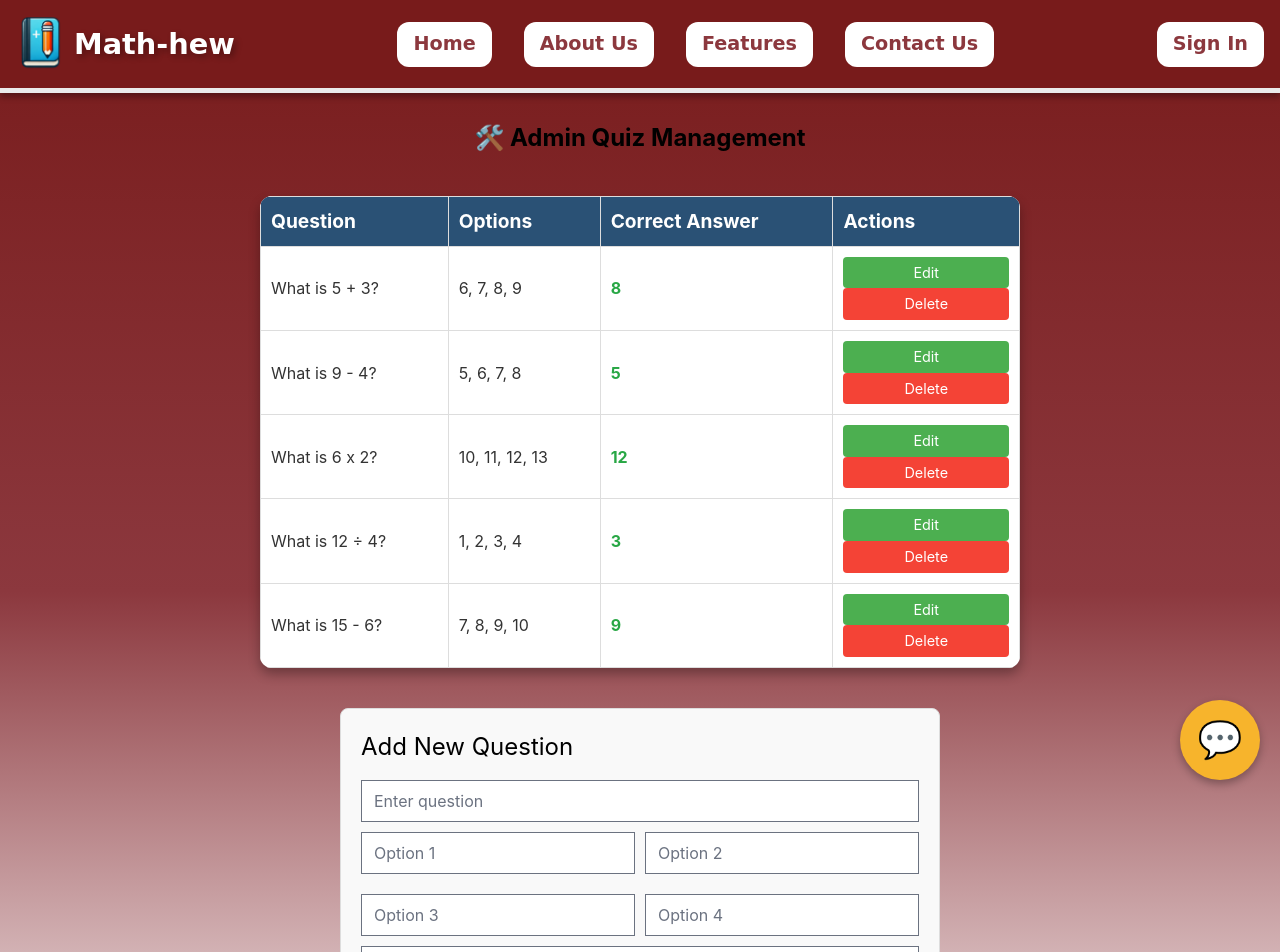
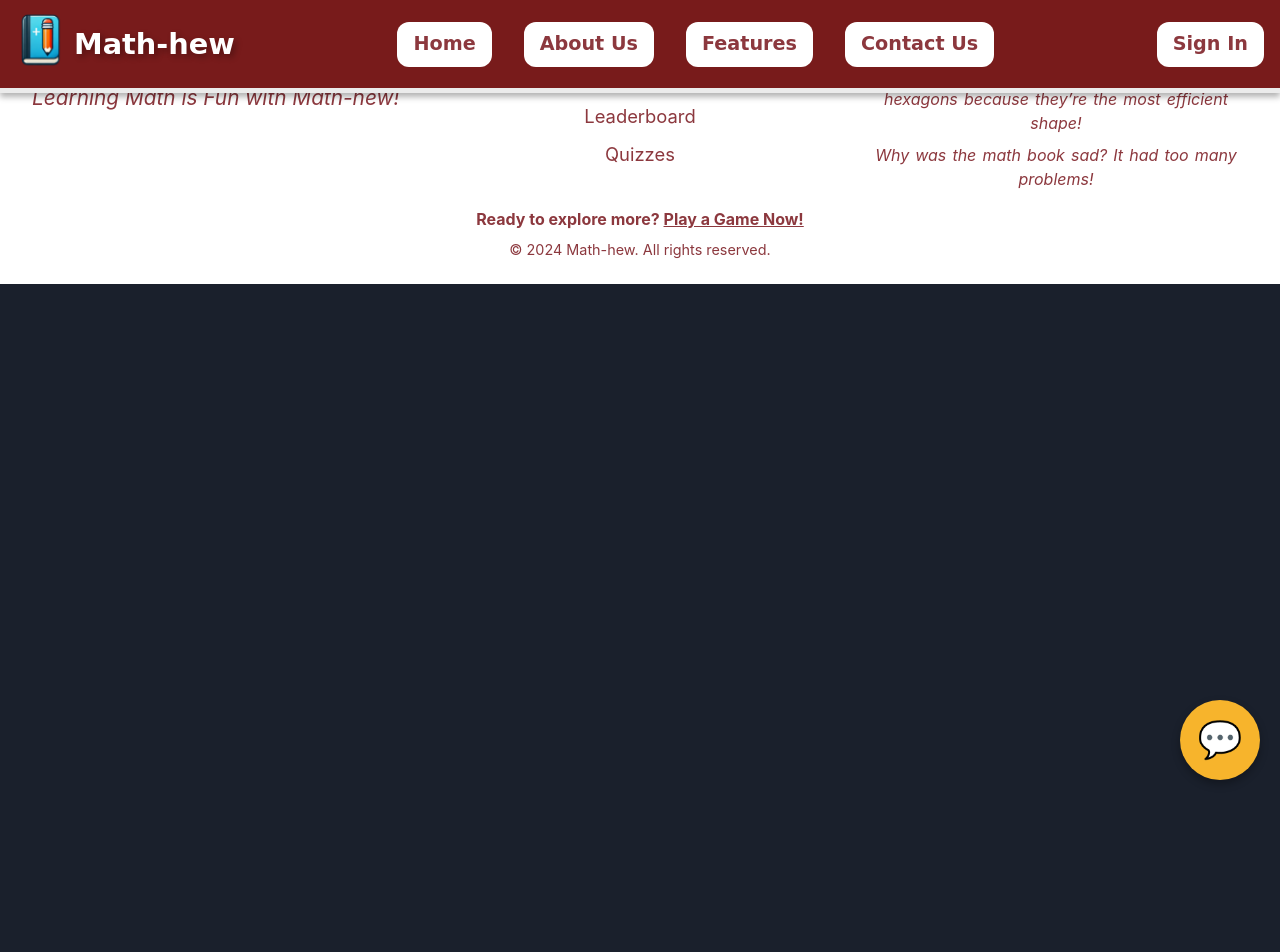
Before and after one commit to daniel-guinita/Math-hew, a React (Create React App) app: page /admin/admin-quiz in a window 1280 px wide. Shown: the top 952 px of the page. After the commit the page ends 800 px from the top, so only its background shows below. Built offline with nearby package versions, Linux system fonts and the light colour scheme.

Commit message:
admin,teacher changes

```diff
--- a/src/App.js
+++ b/src/App.js
@@ -25,7 +25,7 @@ import TeacherQuiz from './pages/TeacherQuiz';
 import TeacherLessons from './pages/TeacherLessons';
 import Admin from "./pages/Admin";
 import AdminUsers from "./pages/AdminUsers";
-import AdminQuiz from "./pages/AdminQuiz";
+// import AdminQuiz from "./pages/AdminQuiz";
 import AdminLessons from "./pages/AdminLessons";
 import AdminLeaderboard from "./pages/AdminLeaderboard";
 import ProtectedRoute from "./components/ProtectedRoute";
@@ -69,7 +69,7 @@ function App() {
             </ProtectedRoute>
           }
         />
-        <Route path="/teacher-quiz" element={<TeacherQuiz />} />
+        <Route path="/teacherAdmin-quiz" element={<TeacherQuiz />} />
         <Route path="/teacher-lessons" element={<TeacherLessons />} />
         <Route
           path="/admin"
@@ -80,7 +80,7 @@ function App() {
           }
         />
         <Route path="/admin/admin-users" element={<AdminUsers />} />
-        <Route path="/admin/admin-quiz" element={<AdminQuiz />} />
+        {/* <Route path="/admin/admin-quiz" element={<AdminQuiz />} /> */}
         <Route path="/admin/admin-lessons" element={<AdminLessons />} />
         <Route path="/admin/admin-leaderboard" element={<AdminLeaderboard />} />
       </Routes>
--- a/src/components/Header.jsx
+++ b/src/components/Header.jsx
@@ -45,7 +45,7 @@ const Header = () => {
     if (role === "admin") {
       return [
         { label: "Manage Users", path: "/admin/admin-users" },
-        { label: "Quiz Management", path: "/admin/admin-quiz" },
+        { label: "Quiz Management", path: "/teacherAdmin-quiz" },
         { label: "Lessons Management", path: "/lessons-page" },
         { label: "Leaderboard", path: "/admin/admin-leaderboard" },
       ];
@@ -53,7 +53,7 @@ const Header = () => {
 
     if (role === "teacher") {
       return [
-        { label: "Manage Quizzes", path: "/teacher-quiz" },
+        { label: "Manage Quizzes", path: "/teacherAdmin-quiz" },
         { label: "Teacher Dashboard", path: "/TeacherAdminPage" },
         { label: "Lessons & Resources", path: "/lessons-page" },
         { label: "View Leaderboards", path: "/leaderboard" },
--- a/src/pages/AdminQuiz.jsx
+++ b/src/pages/AdminQuiz.jsx
@@ -1,156 +1,156 @@
-import React, { useState } from "react";
-import "../styles/AdminQuiz.css";
+// import React, { useState } from "react";
+// import "../styles/AdminQuiz.css";
 
-const AdminQuiz = () => {
-  const [questions, setQuestions] = useState([
-    {
-      id: 1,
-      question: "What is 5 + 3?",
-      options: ["6", "7", "8", "9"],
-      correctAnswer: "8",
-    },
-    {
-      id: 2,
-      question: "What is 9 - 4?",
-      options: ["5", "6", "7", "8"],
-      correctAnswer: "5",
-    },
-    {
-      id: 3,
-      question: "What is 6 x 2?",
-      options: ["10", "11", "12", "13"],
-      correctAnswer: "12",
-    },
-    {
-      id: 4,
-      question: "What is 12 ÷ 4?",
-      options: ["1", "2", "3", "4"],
-      correctAnswer: "3",
-    },
-    {
-      id: 5,
-      question: "What is 15 - 6?",
-      options: ["7", "8", "9", "10"],
-      correctAnswer: "9",
-    },
-  ]);
+// const AdminQuiz = () => {
+//   const [questions, setQuestions] = useState([
+//     {
+//       id: 1,
+//       question: "What is 5 + 3?",
+//       options: ["6", "7", "8", "9"],
+//       correctAnswer: "8",
+//     },
+//     {
+//       id: 2,
+//       question: "What is 9 - 4?",
+//       options: ["5", "6", "7", "8"],
+//       correctAnswer: "5",
+//     },
+//     {
+//       id: 3,
+//       question: "What is 6 x 2?",
+//       options: ["10", "11", "12", "13"],
+//       correctAnswer: "12",
+//     },
+//     {
+//       id: 4,
+//       question: "What is 12 ÷ 4?",
+//       options: ["1", "2", "3", "4"],
+//       correctAnswer: "3",
+//     },
+//     {
+//       id: 5,
+//       question: "What is 15 - 6?",
+//       options: ["7", "8", "9", "10"],
+//       correctAnswer: "9",
+//     },
+//   ]);
 
-  const [newQuestion, setNewQuestion] = useState("");
-  const [newOptions, setNewOptions] = useState(["", "", "", ""]);
-  const [newCorrectAnswer, setNewCorrectAnswer] = useState("");
+//   const [newQuestion, setNewQuestion] = useState("");
+//   const [newOptions, setNewOptions] = useState(["", "", "", ""]);
+//   const [newCorrectAnswer, setNewCorrectAnswer] = useState("");
 
-  const handleDelete = (id) => {
-    setQuestions(questions.filter((q) => q.id !== id));
-  };
+//   const handleDelete = (id) => {
+//     setQuestions(questions.filter((q) => q.id !== id));
+//   };
 
-  const handleEdit = (id) => {
-    const questionToEdit = questions.find((q) => q.id === id);
-    if (questionToEdit) {
-      alert(`Editing Question: ${questionToEdit.question}`);
-      // Example: You can implement a modal or form for editing here.
-      console.log("Edit Question:", questionToEdit);
-    }
-  };
+//   const handleEdit = (id) => {
+//     const questionToEdit = questions.find((q) => q.id === id);
+//     if (questionToEdit) {
+//       alert(`Editing Question: ${questionToEdit.question}`);
+//       // Example: You can implement a modal or form for editing here.
+//       console.log("Edit Question:", questionToEdit);
+//     }
+//   };
 
-  const handleAddQuestion = () => {
-    if (!newQuestion || newOptions.includes("") || !newCorrectAnswer) {
-      alert("Please fill in all fields.");
-      return;
-    }
+//   const handleAddQuestion = () => {
+//     if (!newQuestion || newOptions.includes("") || !newCorrectAnswer) {
+//       alert("Please fill in all fields.");
+//       return;
+//     }
 
-    const newQuestionObj = {
-      id: questions.length + 1,
-      question: newQuestion,
-      options: newOptions,
-      correctAnswer: newCorrectAnswer,
-    };
+//     const newQuestionObj = {
+//       id: questions.length + 1,
+//       question: newQuestion,
+//       options: newOptions,
+//       correctAnswer: newCorrectAnswer,
+//     };
 
-    setQuestions([...questions, newQuestionObj]);
-    setNewQuestion("");
-    setNewOptions(["", "", "", ""]);
-    setNewCorrectAnswer("");
-  };
+//     setQuestions([...questions, newQuestionObj]);
+//     setNewQuestion("");
+//     setNewOptions(["", "", "", ""]);
+//     setNewCorrectAnswer("");
+//   };
 
-  return (
-    <div className="admin-quiz-container">
-      <h1 className="admin-quiz-title">🛠️ Admin Quiz Management</h1>
-      <div className="admin-quiz-table-wrapper">
-        <table className="admin-quiz-table">
-          <thead>
-            <tr>
-              <th>Question</th>
-              <th>Options</th>
-              <th>Correct Answer</th>
-              <th>Actions</th>
-            </tr>
-          </thead>
-          <tbody>
-            {questions.map((q) => (
-              <tr key={q.id}>
-                <td>{q.question}</td>
-                <td>{q.options.join(", ")}</td>
-                <td>
-                  <span className="correct-answer">{q.correctAnswer}</span>
-                </td>
-                <td className="actions-cell">
-                  <button
-                    onClick={() => handleEdit(q.id)}
-                    className="edit-button"
-                  >
-                    Edit
-                  </button>
-                  <button
-                    onClick={() => handleDelete(q.id)}
-                    className="delete-button"
-                  >
-                    Delete
-                  </button>
-                </td>
-              </tr>
-            ))}
-          </tbody>
-        </table>
-      </div>
+//   return (
+//     <div className="admin-quiz-container">
+//       <h1 className="admin-quiz-title">🛠️ Admin Quiz Management</h1>
+//       <div className="admin-quiz-table-wrapper">
+//         <table className="admin-quiz-table">
+//           <thead>
+//             <tr>
+//               <th>Question</th>
+//               <th>Options</th>
+//               <th>Correct Answer</th>
+//               <th>Actions</th>
+//             </tr>
+//           </thead>
+//           <tbody>
+//             {questions.map((q) => (
+//               <tr key={q.id}>
+//                 <td>{q.question}</td>
+//                 <td>{q.options.join(", ")}</td>
+//                 <td>
+//                   <span className="correct-answer">{q.correctAnswer}</span>
+//                 </td>
+//                 <td className="actions-cell">
+//                   <button
+//                     onClick={() => handleEdit(q.id)}
+//                     className="edit-button"
+//                   >
+//                     Edit
+//                   </button>
+//                   <button
+//                     onClick={() => handleDelete(q.id)}
+//                     className="delete-button"
+//                   >
+//                     Delete
+//                   </button>
+//                 </td>
+//               </tr>
+//             ))}
+//           </tbody>
+//         </table>
+//       </div>
 
-      {/* Add Question Section */}
-      <div className="add-question-form">
-        <h2>Add New Question</h2>
-        <input
-          type="text"
-          placeholder="Enter question"
-          value={newQuestion}
-          onChange={(e) => setNewQuestion(e.target.value)}
-          className="question-input"
-        />
-        <div className="options-inputs">
-          {newOptions.map((option, index) => (
-            <input
-              key={index}
-              type="text"
-              placeholder={`Option ${index + 1}`}
-              value={option}
-              onChange={(e) => {
-                const updatedOptions = [...newOptions];
-                updatedOptions[index] = e.target.value;
-                setNewOptions(updatedOptions);
-              }}
-              className="option-input"
-            />
-          ))}
-        </div>
-        <input
-          type="text"
-          placeholder="Enter correct answer"
-          value={newCorrectAnswer}
-          onChange={(e) => setNewCorrectAnswer(e.target.value)}
-          className="correct-answer-input"
-        />
-        <button onClick={handleAddQuestion} className="add-question-button">
-          Add Question
-        </button>
-      </div>
-    </div>
-  );
-};
+//       {/* Add Question Section */}
+//       <div className="add-question-form">
+//         <h2>Add New Question</h2>
+//         <input
+//           type="text"
+//           placeholder="Enter question"
+//           value={newQuestion}
+//           onChange={(e) => setNewQuestion(e.target.value)}
+//           className="question-input"
+//         />
+//         <div className="options-inputs">
+//           {newOptions.map((option, index) => (
+//             <input
+//               key={index}
+//               type="text"
+//               placeholder={`Option ${index + 1}`}
+//               value={option}
+//               onChange={(e) => {
+//                 const updatedOptions = [...newOptions];
+//                 updatedOptions[index] = e.target.value;
+//                 setNewOptions(updatedOptions);
+//               }}
+//               className="option-input"
+//             />
+//           ))}
+//         </div>
+//         <input
+//           type="text"
+//           placeholder="Enter correct answer"
+//           value={newCorrectAnswer}
+//           onChange={(e) => setNewCorrectAnswer(e.target.value)}
+//           className="correct-answer-input"
+//         />
+//         <button onClick={handleAddQuestion} className="add-question-button">
+//           Add Question
+//         </button>
+//       </div>
+//     </div>
+//   );
+// };
 
-export default AdminQuiz;
+// export default AdminQuiz;
--- a/src/pages/AdminUsers.jsx
+++ b/src/pages/AdminUsers.jsx
@@ -4,6 +4,8 @@ import "../styles/AdminUsers.css";
 
 const AdminUsers = () => {
   const [users, setUsers] = useState([]);
+  const [filteredUsers, setFilteredUsers] = useState([]);
+  const [selectedRole, setSelectedRole] = useState("all");
   const [selectedUser, setSelectedUser] = useState(null);
 
   // Fetch all users on component load
@@ -16,8 +18,22 @@ const AdminUsers = () => {
     try {
       const response = await axios.get("http://localhost:3000/users");
       setUsers(response.data);
+      setFilteredUsers(response.data); // Initialize filtered users
     } catch (error) {
       console.error("Error fetching users:", error);
+    }
+  };
+
+  // Dropdown filter handler
+  const handleRoleChange = (event) => {
+    const role = event.target.value;
+    setSelectedRole(role);
+
+    if (role === "all") {
+      setFilteredUsers(users); // Show all users
+    } else {
+      const filtered = users.filter((user) => user.role === role);
+      setFilteredUsers(filtered); // Filter by role
     }
   };
 
@@ -35,7 +51,6 @@ const AdminUsers = () => {
       }
     }
   };
-
 
   // Function to view user details
   const handleViewDetails = async (id) => {
@@ -56,6 +71,17 @@ const AdminUsers = () => {
     <div className="admin-users-container">
       <h1 className="admin-users-title">👥 Users Management</h1>
 
+       {/* Dropdown Role Filter */}
+       <div className="dropdown-filter">
+        <label htmlFor="roleFilter">Filter by Role: </label>
+        <select id="roleFilter" value={selectedRole} onChange={handleRoleChange}>
+          <option value="all">All</option>
+          <option value="student">Student</option>
+          <option value="admin">Admin</option>
+          <option value="teacher">Teacher</option>
+        </select>
+      </div>
+
       {/* Users Table */}
       <table className="admin-users-table">
         <thead>
@@ -68,7 +94,7 @@ const AdminUsers = () => {
           </tr>
         </thead>
         <tbody>
-          {users.map((user) => (
+          {filteredUsers.map((user) => (
             <tr key={user.id}>
               <td>{user.id}</td>
               <td>{user.username}</td>
--- a/src/styles/AdminQuiz.css
+++ b/src/styles/AdminQuiz.css
@@ -1,4 +1,4 @@
-/* Container styling */
+/*
 .admin-quiz-container {
     min-height: 100vh;
     display: flex;
@@ -11,7 +11,7 @@
     box-sizing: border-box;
   }
 
-  /* Title styling */
+
   .admin-quiz-title {
     font-size: 24px;
     font-weight: bold;
@@ -19,7 +19,7 @@
     text-align: center;
   }
 
-  /* Table wrapper to ensure responsiveness */
+
   .admin-quiz-table-wrapper {
     width: 90%;
     max-width: 800px;
@@ -28,7 +28,7 @@
     border-radius: 8px;
   }
 
-  /* Table styling */
+
   .admin-quiz-table {
     width: 100%;
     border-collapse: collapse;
@@ -51,40 +51,37 @@
     font-weight: bold;
   }
 
-  /* Button styling */
+
   .edit-button {
-    background-color: #4caf50; /* Green background */
-    color: white; /* White text */
+    background-color: #4caf50;
     border: none;
-    padding: 5px 10px; /* Adjust padding */
+    padding: 5px 10px;
     cursor: pointer;
-    border-radius: 4px; /* Rounded corners */
-    margin-right: 5px; /* Spacing between buttons */
-    font-size: 0.9rem; /* Optional: smaller font size */
-    transition: background-color 0.3s ease; /* Smooth hover transition */
+    border-radius: 4px;
+    margin-right: 5px;
+    font-size: 0.9rem;
+    transition: background-color 0.3s ease;
   }
 
   .edit-button:hover {
-    background-color: #45a049; /* Darker green on hover */
+    background-color: #45a049;
   }
 
   .delete-button {
-    background-color: #f44336; /* Red background */
-    color: white; /* White text */
+    background-color: #f44336;
     border: none;
-    padding: 5px 10px; /* Adjust padding */
+    padding: 5px 10px;
     cursor: pointer;
-    border-radius: 4px; /* Rounded corners */
-    font-size: 0.9rem; /* Optional: smaller font size */
-    transition: background-color 0.3s ease; /* Smooth hover transition */
+    border-radius: 4px;
+    font-size: 0.9rem;
+    transition: background-color 0.3s ease;
   }
 
   .delete-button:hover {
-    background-color: #d32f2f; /* Darker red on hover */
+    background-color: #d32f2f;
   }
 
 
-  /* Actions cell alignment */
   .actions-cell {
     text-align: center;
   }
@@ -132,3 +129,5 @@
   .add-question-button:hover {
     background-color: #45a049;
   }
+
+   */
--- a/src/styles/AdminUsers.css
+++ b/src/styles/AdminUsers.css
@@ -5,16 +5,17 @@
   justify-content: center;
   align-items: center;
   padding: 120px;
-  background-color: #1e1e2e; /* Dark background for contrast */
-  color: #ffffff; /* White text */
-  min-height: 100vh; /* Full height */
+  background:#FFFFFF;
+  color: #ffffff;
+  min-height: 100vh;
+  font-family: 'Fredoka One', cursive, sans-serif;
 }
 
 /* Page Title */
 .admin-users-title {
   font-size: 32px;
   font-weight: bold;
-  color: #ffb86c; /* Soft orange color */
+  color: #000000;
   margin-bottom: 20px;
   text-align: center;
 }
@@ -23,34 +24,36 @@
 .admin-users-table {
   width: 90%;
   border-collapse: collapse;
-  box-shadow: 0 4px 8px rgba(0, 0, 0, 0.4);
-  background-color: #282a36; /* Dark table background */
-  color: #f8f8f2; /* Light text */
+  border: 3px solid #44475a;
+  box-shadow: 0 10px 10px rgba(0, 0, 0, 0.4);
+  background-color: #781b1b;
+  color: #FFFFFF;
   border-radius: 8px;
-  overflow: hidden; /* Rounded corners */
+  overflow: hidden;
 }
 
 /* Table Header */
 .admin-users-table th {
-  background-color: #44475a;
+  background-color: #781b1b;
   padding: 12px;
   text-align: left;
   font-weight: bold;
-  color: #50fa7b; /* Green color for header text */
+  color: #FFFFFF;
 }
 
 /* Table Rows */
 .admin-users-table td {
   padding: 12px;
-  border-bottom: 1px solid #44475a; /* Subtle border */
+  border-bottom: 1px solid #ffffff;
 }
 
 .admin-users-table tr:nth-child(even) {
-  background-color: #3b3f51; /* Alternating row background */
+  background-color: #781b1b;
 }
 
 .admin-users-table tr:nth-child(odd) {
-  background-color: #282a36;
+  color: #000000;
+  background-color: #ebebeb;
 }
 
 /* Button Styling */
@@ -67,7 +70,7 @@
 /* View Button */
 .view-button {
   background-color: #6272a4; /* Soft blue */
-  color: white;
+  color: #FFFFFF;
   margin-right: 5px;
 }
 
@@ -79,11 +82,39 @@
 /* Delete Button */
 .delete-button {
   background-color: #ff5555; /* Red color */
-  color: white;
+  color: #FFFFFF;
 }
 
 .delete-button:hover {
   background-color: #ff6e6e; /* Lighter red on hover */
+}
+
+/* Dropdown Filter */
+.dropdown-filter {
+  margin-bottom: 20px;
+  text-align: center;
+}
+
+.dropdown-filter label {
+  margin-right: 10px;
+  font-size: 18px;
+  font-weight: bold;
+  color: #000;
+}
+
+.dropdown-filter select {
+  padding: 8px 12px;
+  border: 3px solid #44475a;
+  border-radius: 4px;
+  background-color: #781b1b;
+  color: #FFFFFF;
+  font-size: 18px;
+  cursor: pointer;
+}
+
+.dropdown-filter select:focus {
+  outline: none;
+  border-color: #6272a4;
 }
 
 /* Modal Styling for User Details */
--- a/src/styles/LessonsPage.css
+++ b/src/styles/LessonsPage.css
@@ -1,6 +1,6 @@
 /* General Styles */
 .lessons-page-container {
-  font-family: 'Fredoka One', cursive, sans-serif;
+  font-family: 'Arial', sans-serif;
   background: linear-gradient(to bottom, #781b1b, #8c383e, #FFFFFF);
   min-height: 100vh;
   padding: 200px;
@@ -13,10 +13,11 @@
 .page-title {
   text-align: center;
   font-size: 3rem;
-  color: #ffffff;
+  color: #ffffff !important;
   margin-bottom: 50px;
   text-shadow: 2px 2px #333;
 }
+
 
 /* Lesson List Container */
 .lesson-list-container {
--- a/src/styles/TeacherQuiz.css
+++ b/src/styles/TeacherQuiz.css
@@ -80,7 +80,7 @@ tr:hover {
 .add-question-button {
   background: #781b1b;
   color: #FFFFFF;
-  font-size: 12rem;
+  font-size: 1rem;
   padding: 12px 20px;
   border: none;
   border-radius: 8px;
@@ -164,7 +164,7 @@ tr:hover {
 
 .modal-input:focus {
   border-color: #d1b0b0;
-  box-shadow: 0 0 6px #781b1b;
+  box-shadow: 0 0 6px rgba(76, 175, 80, 0.5);
 }
 
 .modal-buttons {
@@ -190,11 +190,11 @@ tr:hover {
 }
 
 .modal-button.close {
-  background-color: #781b1b;
+  background-color: #e63946;
 }
 
 .modal-button.close:hover {
-  background-color: #8c383e;
+  background-color: #d62f36;
 }
 
 /* Responsive Design */
```
